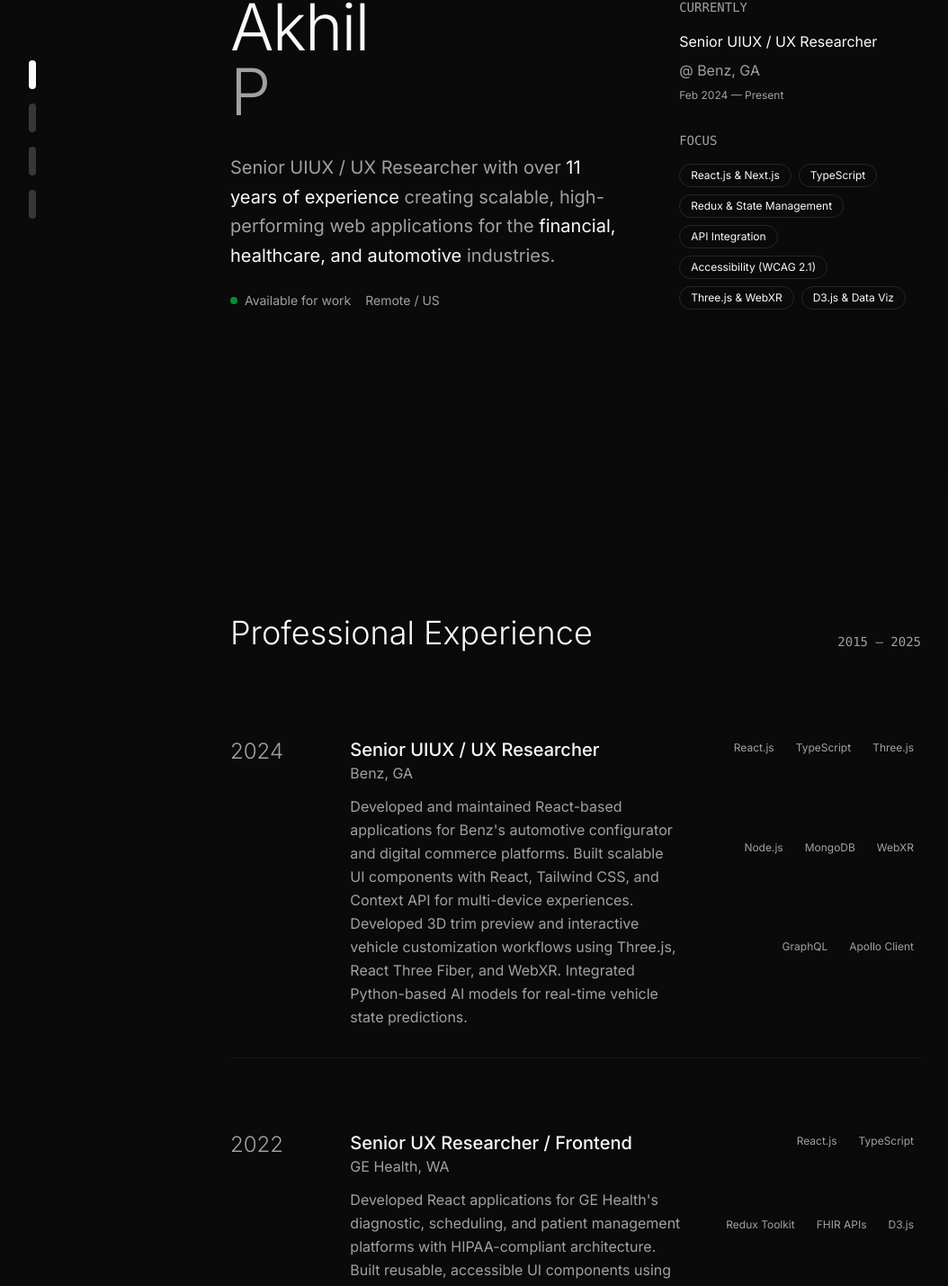
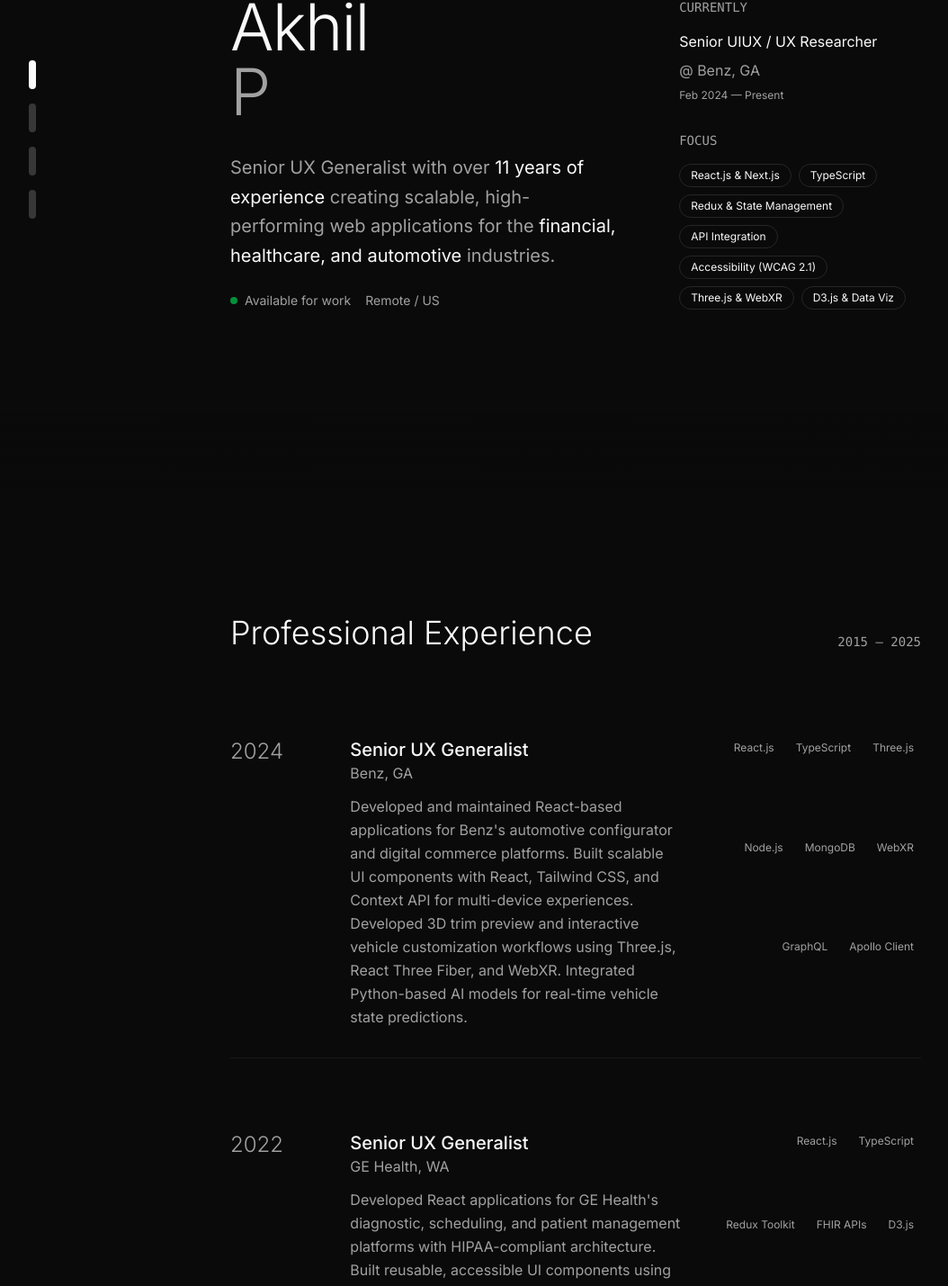
Before and after one commit to akhilpolsani123/portfolio, a Next.js app: page / in a window 1280 px wide. Shown: the part 245-1674 px from the top of the page at 90% size, without its empty margins (0-1054 px from the left). Built offline with nearby package versions, Linux system fonts and the light colour scheme.

Commit message:
feat: update job titles to reflect UX Generalist role
Co-authored-by: Akhil Polsani <148288533+akhilpolsani123@users.noreply.github.com>

```diff
--- a/app/page.tsx
+++ b/app/page.tsx
@@ -74,7 +74,7 @@ export default function Home() {
 
               <div className="space-y-6 max-w-md">
                 <p className="text-xl text-muted-foreground leading-relaxed">
-                  Senior UIUX / UX Researcher with over
+                  Senior UX Generalist  with over
                   <span className="text-foreground"> 11 years of experience</span> creating scalable, high-performing
                   web applications for the
                   <span className="text-foreground"> financial, healthcare, and automotive</span> industries.
@@ -128,7 +128,7 @@ export default function Home() {
               {[
                 {
                   year: "2024",
-                  role: "Senior UIUX / UX Researcher",
+                  role: "Senior UX Generalist",
                   company: "Benz, GA",
                   description:
                     "Developed and maintained React-based applications for Benz's automotive configurator and digital commerce platforms. Built scalable UI components with React, Tailwind CSS, and Context API for multi-device experiences. Developed 3D trim preview and interactive vehicle customization workflows using Three.js, React Three Fiber, and WebXR. Integrated Python-based AI models for real-time vehicle state predictions.",
@@ -136,7 +136,7 @@ export default function Home() {
                 },
                 {
                   year: "2022",
-                  role: "Senior UX Researcher  / Frontend",
+                  role: "Senior UX Generalist",
                   company: "GE Health, WA",
                   description:
                     "Developed React applications for GE Health's diagnostic, scheduling, and patient management platforms with HIPAA-compliant architecture. Built reusable, accessible UI components using React, Tailwind CSS, and styled-components. Implemented data visualization dashboards with Recharts, D3.js, and Tableau/Power BI for patient vitals and predictive analytics.",
```
